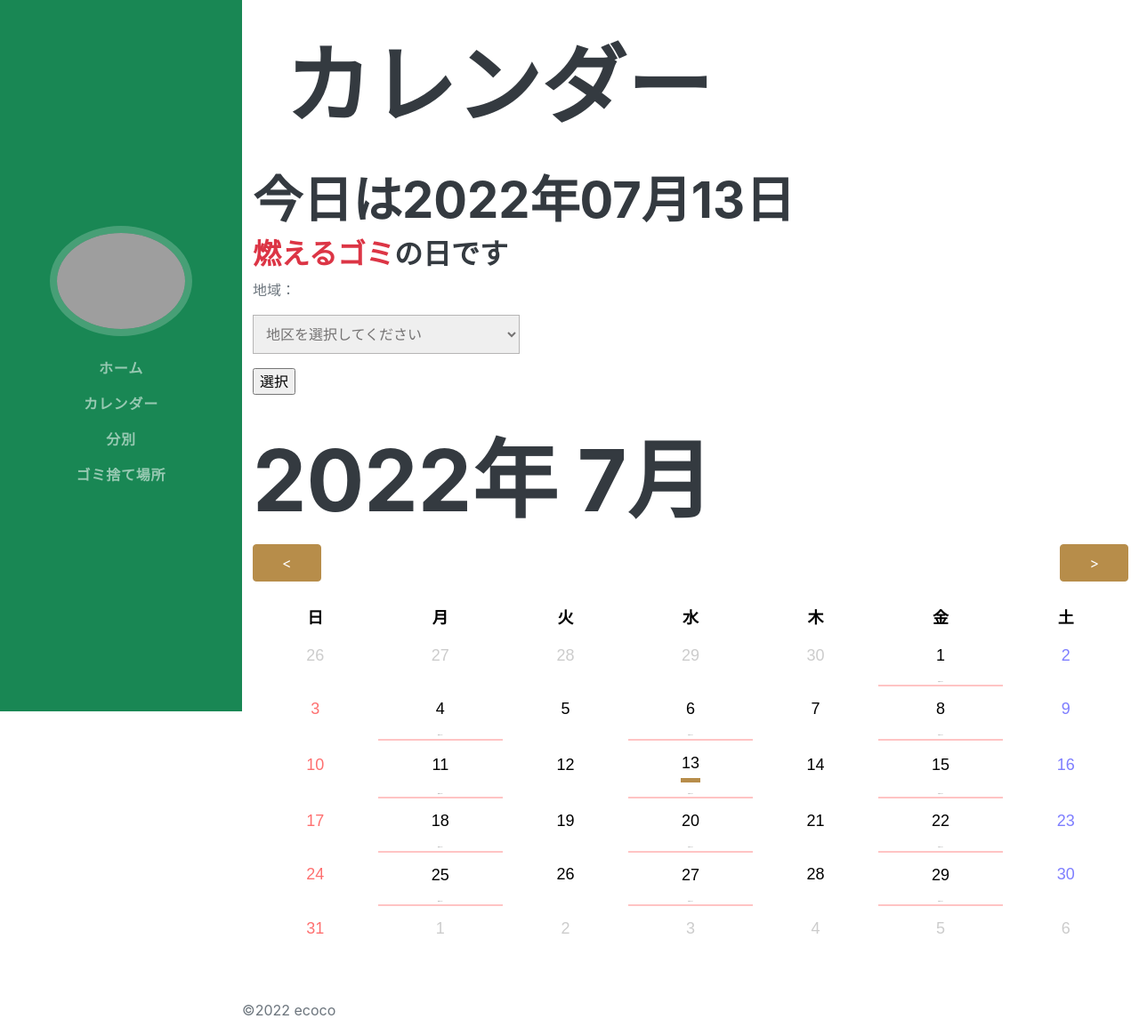
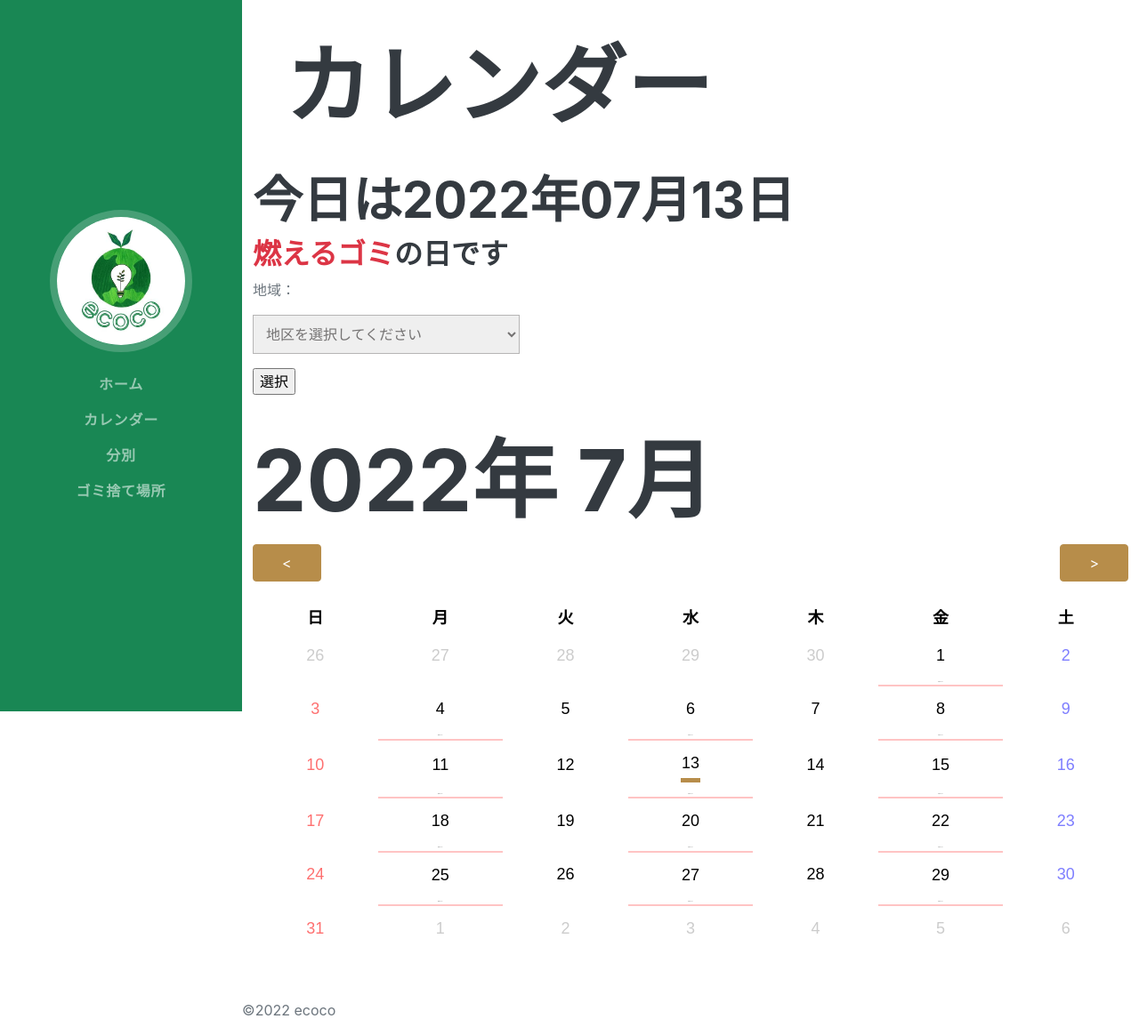
Before and after one commit to jima-G-ma/ecoco, a Django app: page /calendar/ in a window 1280 px wide. Shown: the whole page at 89% size. Run offline with Django 4.2, Linux system fonts and the light colour scheme; some libraries are stand-ins or nearby versions; some web fonts are replaced; grey boxes are pictures that could not be loaded.

Commit message:
画像入れました

```diff
--- a/ecoco/ecoco_app/templates/_navbar.html
+++ b/ecoco/ecoco_app/templates/_navbar.html
@@ -7,7 +7,7 @@
   <a class="navbar-brand js-scroll-trigger" href="#page-top">
     <span class="d-block d-lg-none">ecoco ~宇部市ゴミ捨てガイド~</span>
     <span class="d-none d-lg-block"><img class="img-fluid img-profile rounded-circle mx-auto mb-2"
-        src="{% static 'img/sample5.png' %}" alt="..." /></span>
+        src="{% static 'img/ecoco.jpg' %}" alt="..." /></span>
   </a>
 
   <div class="collapse navbar-collapse" id="navbarResponsive">
--- a/ecoco/ecoco_app/templates/base.html
+++ b/ecoco/ecoco_app/templates/base.html
@@ -8,7 +8,7 @@
     <meta name="description" content="" />
     <meta name="author" content="" />
     <title>ecoco</title>
-    <link rel="icon" type="image/x-icon" href="{% static 'img/ekoha.ico' %}" />
+    <link rel="icon" type="image/x-icon" href="{% static 'img/ecoco.jpg' %}" />
     <!-- Font Awesome icons (free version)-->
     <script src="https://use.fontawesome.com/releases/v6.1.0/js/all.js" crossorigin="anonymous"></script>
     <!-- Google fonts-->
```
Also changed, not shown: ecoco/ecoco_app/static/img/ecoco.jpg (added).
